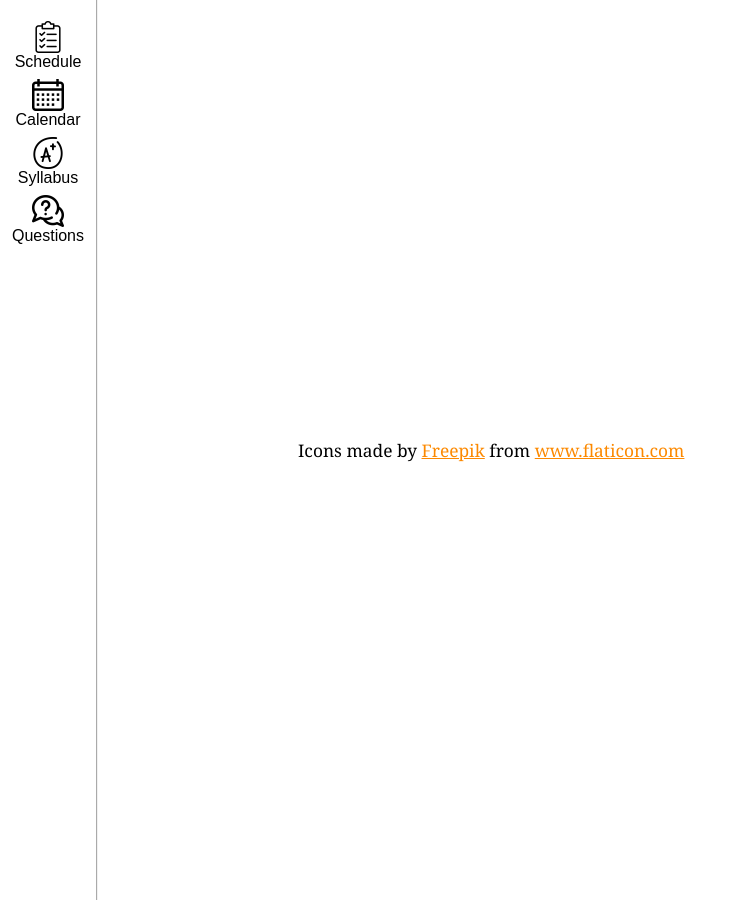
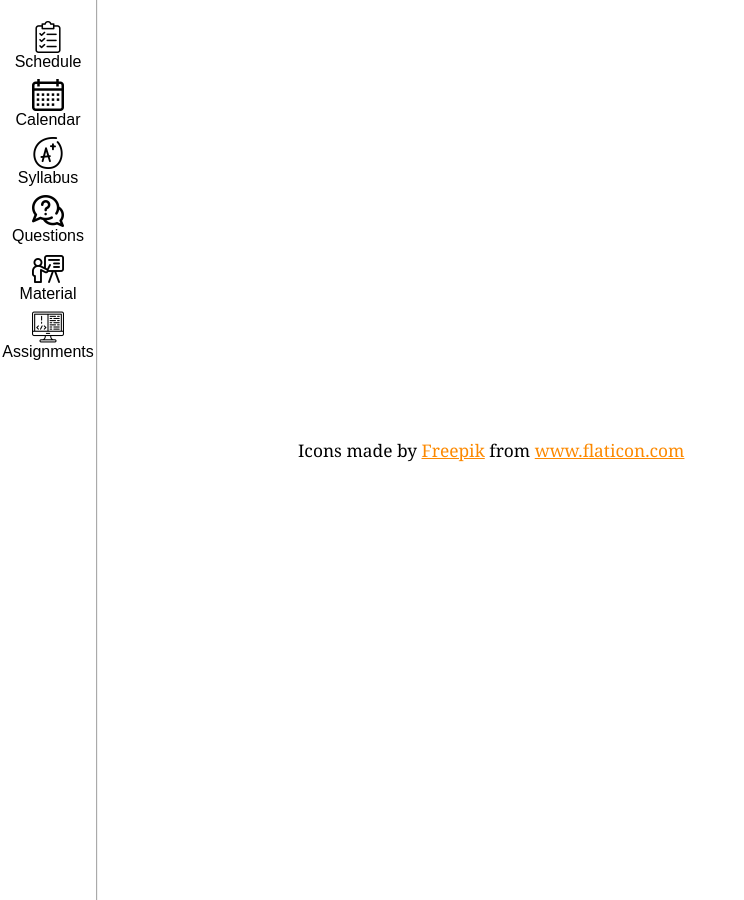
Before and after one commit to ucsd-cse11-w22/ucsd-cse11-w22.github.io, a Jekyll site: the page built from credits.md, in a window 1280 px wide. Shown: the whole page, without its empty margins (0-744 px from the left). Built offline with Jekyll 4.4.1, drawn with Linux system fonts in a browser that asks for light colours.

Commit message:
assignments and material sidebar

```diff
--- a/_includes/sidebar.html
+++ b/_includes/sidebar.html
@@ -1,9 +1,10 @@
     <div class='sidebar'>
         <ul>
             <li><a title="Overview" class='sidebar-link' href='/'><img src="/clipboard.png"></img> Schedule</a></li>
-            <li><a title="Overview" class='sidebar-link' href='/calendar.html'><img src="/calendar.png"></img> Calendar</a></li>
+            <li><a title="Calendars" class='sidebar-link' href='/calendar.html'><img src="/calendar.png"></img> Calendar</a></li>
             <li><a title="Syllabus" class='sidebar-link' href='/syllabus.html'><img src="/grade.png"></img> Syllabus</a></li>
-<!--            <li><a title="Lectures" class='sidebar-link' href='/material.html'><img src="/presentation.png"></img> Material</a></li> -->
             <li><a title="Questions" class='sidebar-link' href='/staff-and-help.html'><img src="/communication.png"></img> Questions</a></li>
+            <li><a title="Lectures" class='sidebar-link' href='/lectures/lecture5.html'><img src="/presentation.png"></img> Material</a></li>
+            <li><a title="Assignments" class='sidebar-link' href='/assignments/pa1.html'><img src="/coding.png"></img> Assignments</a></li>
         </ul>
     </div>
```
Also changed, not shown: index.md (+0 -2 lines), coding.png (added).
